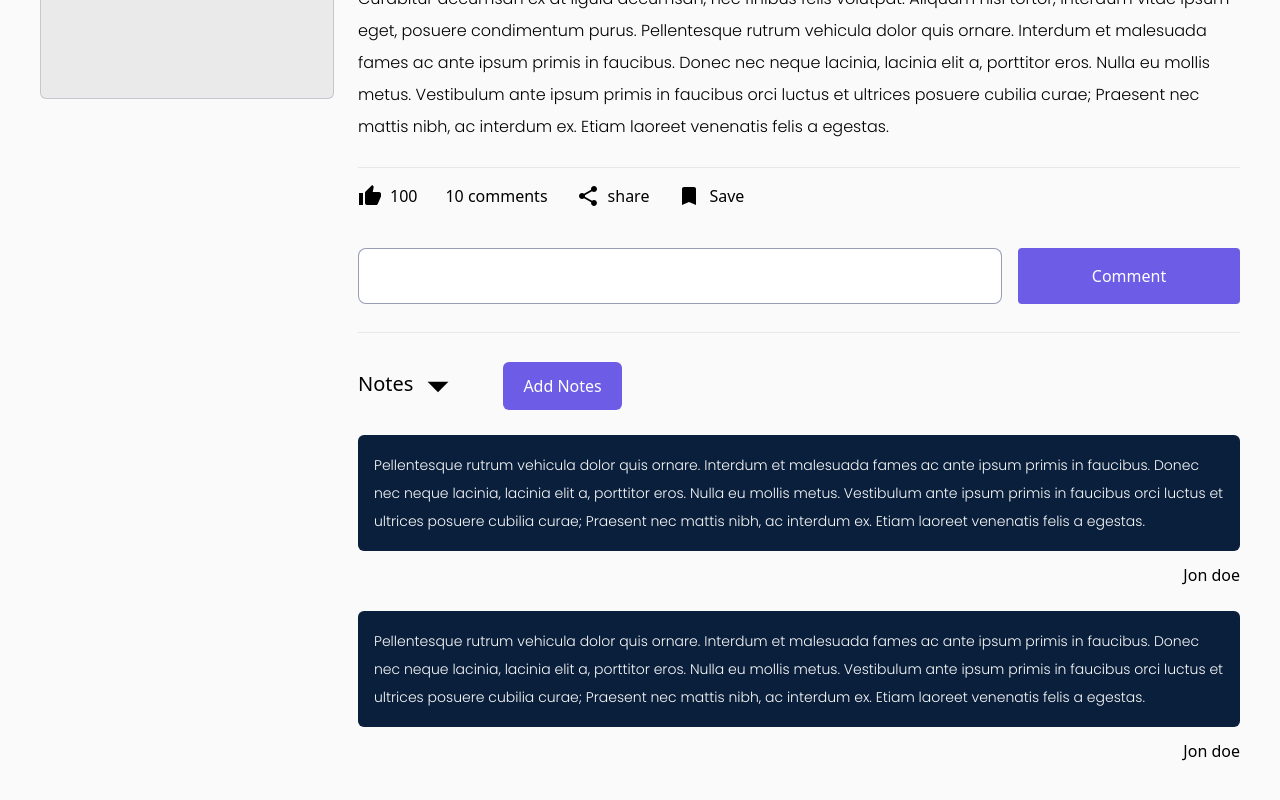
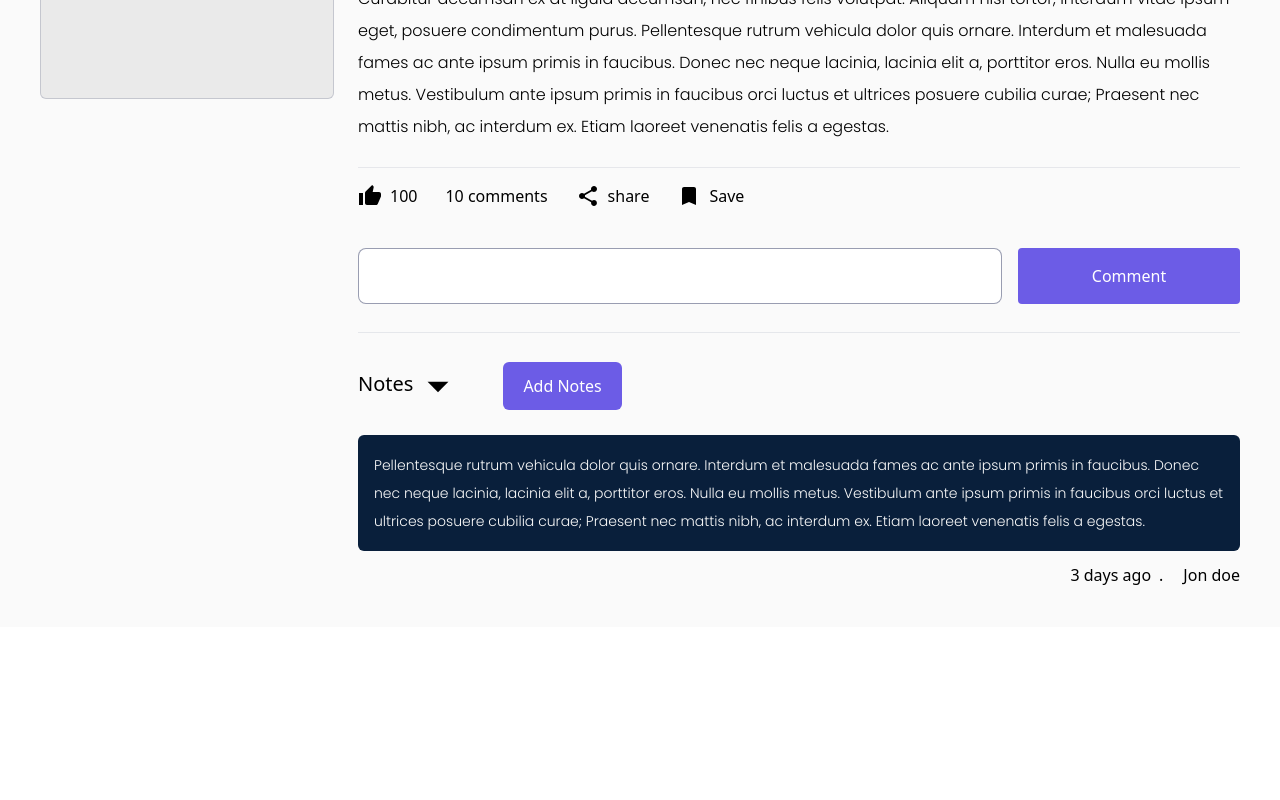
Before and after one commit to khaledyd/postcases-fronted, a Next.js app: page /SinglePost in a window 1280 px wide. Shown: the part 826-1626 px from the top of the page. After the commit the page ends 1453 px from the top, so only its background shows below. Built offline with nearby package versions, Linux system fonts and the light colour scheme.

Commit message:
dashboard changes

```diff
--- /dev/null
+++ b/src/components/singlepost/Notes.tsx
@@ -0,0 +1,23 @@
+import React from 'react'
+
+export default function Notes() {
+    return (
+        <div className=' flex flex-col mt-6'>
+            <p className=' p-4  bg-brand-base font-poppins   font-light rounded-md text-sm leading-7 text-brandv4'>
+                Pellentesque rutrum vehicula dolor quis ornare. Interdum et malesuada
+                fames ac ante ipsum primis in faucibus. Donec nec neque lacinia, lacinia elit a,
+                porttitor eros. Nulla eu mollis metus. Vestibulum ante ipsum primis in faucibus
+
+                orci luctus et ultrices posuere cubilia curae; Praesent nec mattis nibh, ac interdum ex.
+                Etiam laoreet venenatis felis a egestas.
+            </p>
+            <div className='flex justify-end '>
+                <p className='  mt-3'> 3 days ago</p>
+                <p className='  mt-3 ml-2 mr-5 text-base'>.</p>
+                <p className='  mt-3'>Jon doe</p>
+            </div>
+
+
+        </div>
+    )
+}
--- a/src/components/singlepost/PostBody.tsx
+++ b/src/components/singlepost/PostBody.tsx
@@ -3,6 +3,7 @@ import ThumbUpIcon from '@mui/icons-material/ThumbUp';
 import ShareIcon from '@mui/icons-material/Share';
 import ArrowDropDownIcon from '@mui/icons-material/ArrowDropDown';
 import BookmarkIcon from '@mui/icons-material/Bookmark';
+import Notes from './Notes';
 
 export default function PostBody() {
     return (
@@ -101,30 +102,8 @@ export default function PostBody() {
                         }} /></p>
                     <button className=' rounded-md w-max px-5 py-3 bg-brand-primary text-brand-secondary'>Add Notes</button>
                 </div>
-                <div className=' flex flex-col mt-6'>
-                    <p className=' p-4  bg-brand-base font-poppins   font-light rounded-md text-sm leading-7 text-brandv4'>
-                        Pellentesque rutrum vehicula dolor quis ornare. Interdum et malesuada
-                        fames ac ante ipsum primis in faucibus. Donec nec neque lacinia, lacinia elit a,
-                        porttitor eros. Nulla eu mollis metus. Vestibulum ante ipsum primis in faucibus
+                <Notes />
 
-                        orci luctus et ultrices posuere cubilia curae; Praesent nec mattis nibh, ac interdum ex.
-                        Etiam laoreet venenatis felis a egestas.
-                    </p>
-                    <p className=' self-end mt-3'>Jon doe</p>
-
-                </div>
-                <div className=' flex flex-col mt-6'>
-                    <p className=' p-4  bg-brand-base font-poppins   font-light rounded-md text-sm leading-7 text-brandv4'>
-                        Pellentesque rutrum vehicula dolor quis ornare. Interdum et malesuada
-                        fames ac ante ipsum primis in faucibus. Donec nec neque lacinia, lacinia elit a,
-                        porttitor eros. Nulla eu mollis metus. Vestibulum ante ipsum primis in faucibus
-
-                        orci luctus et ultrices posuere cubilia curae; Praesent nec mattis nibh, ac interdum ex.
-                        Etiam laoreet venenatis felis a egestas.
-                    </p>
-                    <p className=' self-end mt-3'>Jon doe</p>
-
-                </div>
 
             </div>
 
--- a/src/components/userdashboard/Sidebar.tsx
+++ b/src/components/userdashboard/Sidebar.tsx
@@ -13,10 +13,10 @@ export default function Sidebar() {
     return (
         <div className='w-full  h-screen  bg-brandv3   flex-col   gap-6  border border-branv2 border-opacity-20  sticky top-0  flex rounded-md'>
             <div className=' w-full h-max flex flex-col gap-4  items-start border-b border-branv2  p-5 border-opacity-20'>
-                <div className=' flex gap-3   items-center justify-center'>
+                {/* <div className=' flex gap-3   items-center justify-center'>
                     <PersonOutlineIcon />
                     <p>Account</p>
-                </div>
+                </div> */}
                 <div className=' flex gap-3   items-center justify-center'>
                     <SettingsIcon />
                     <p>Settings</p>
--- a/src/pages/TextEditor.tsx
+++ b/src/pages/TextEditor.tsx
@@ -75,9 +75,11 @@ export default function Home() {
           theme="snow" />
 
       </div>
+      <div>
+
+      </div>
+
     </div>
 
   )
-
-
 }
--- a/src/pages/UserDashboard.tsx
+++ b/src/pages/UserDashboard.tsx
@@ -35,7 +35,15 @@ border-brand-primary '/><SearchOutlinedIcon sx={{
           <div className=' w-1/3 hidden sm:block'>       <Sidebar /></div>
 
 
+
           <div className=' w-full flex  flex-col gap-3'>
+            <div className=' w-full h-max bg-brandv3/30 flex flex-col    p-6'>
+              <div className='  w-24   h-24 rounded-full bg-[url("https://images.pexels.com/photos/12903578/pexels-photo-12903578.jpeg?auto=compress&cs=tinysrgb&w=1260&h=750&dpr=2")] bg-brand-primary self-center bg-center bg-cover border border-brand-primary'></div>
+              <p className=' self-center pt-1   text-sm  text-brand-base font-poppins '>John doe</p>
+              <p className=' self-center pt-1   text-xs  text-brand-base/70 font-poppins '>300 Followers</p>
+              <p className=' self-center pt-1   text-xs  text-brand-base/50 font-poppins  text-center'>Lorem ipsum dolor sit amet consectetur.</p>
+              <button className=' w-max px-5  bg-brand-primary py-2   rounded-lg mt-3 text-base font-roboto   text-brand-secondary self-center '>Update Bio</button>
+            </div>
             {/* <MobileCard />
 
             <Card />
```
Also changed, not shown: g.js (added).
